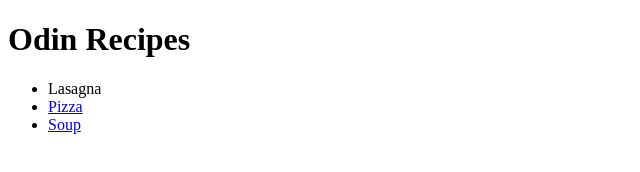
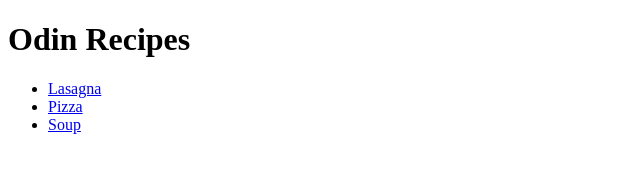
Before and after one commit to Brandon-C1509/odin-recipes, a plain HTML site: page index.html in a window 1280 px wide. Shown: the full height of the page, 0-640 px from the left. Drawn offline with Linux system fonts and the light colour scheme.

Commit message:
Change incorrect tag placement

```diff
--- a/index.html
+++ b/index.html
@@ -7,7 +7,7 @@
     <body>
         <h1>Odin Recipes</h1>
         <ul>
-            <li><a href="./recipies/lasagna.html"></a>Lasagna</li>
+            <li><a href="./recipies/lasagna.html">Lasagna</a></li>
             <li><a href="./recipies/pizza.html">Pizza</a></li>
             <li><a href="./recipies/soup.html">Soup</a></li>
         </ul>
```
